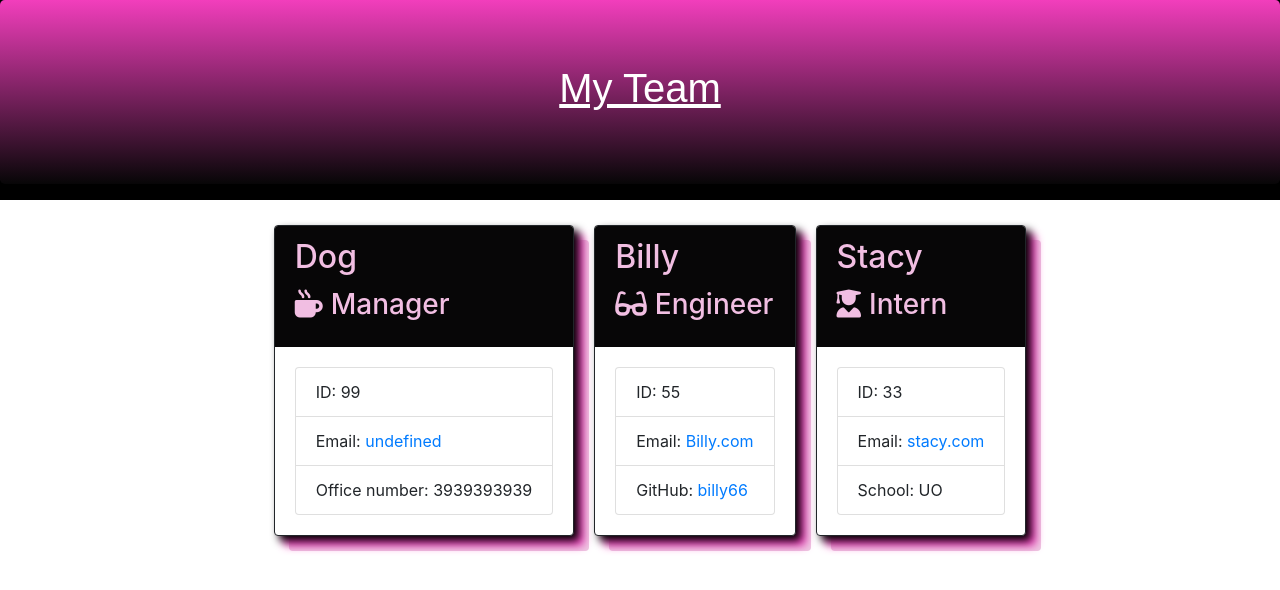
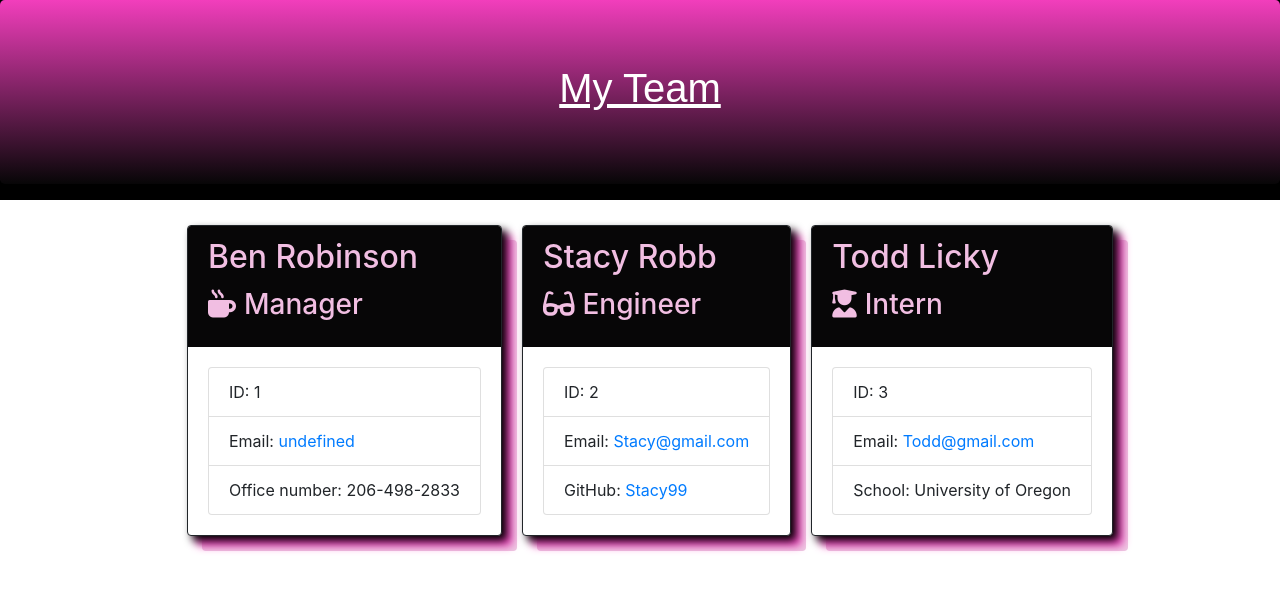
Before and after one commit to Tarbo13/Template_Engine, a website: page Develop/output/team.html in a window 1280 px wide. Drawn offline with nearby package versions, Linux system fonts and the light colour scheme.

Commit message:
adding readme file

```diff
--- a/Develop/output/team.html
+++ b/Develop/output/team.html
@@ -25,40 +25,40 @@
             <div class="team-area col-12 d-flex justify-content-center">
                 <div class="card employee-card">
     <div class="card-header">
-        <h2 class="card-title">Dog</h2>
+        <h2 class="card-title">Ben Robinson</h2>
         <h3 class="card-title"><i class="fas fa-mug-hot mr-2"></i>Manager</h3>
     </div>
     <div class="card-body">
         <ul class="list-group">
-            <li class="list-group-item">ID: 99</li>
+            <li class="list-group-item">ID: 1</li>
             <li class="list-group-item">Email: <a href="mailto:undefined">undefined</a></li>
-            <li class="list-group-item">Office number: 3939393939</li>
+            <li class="list-group-item">Office number: 206-498-2833</li>
         </ul>
     </div>
 </div>
 <div class="card employee-card">
     <div class="card-header">
-        <h2 class="card-title">Billy</h2>
+        <h2 class="card-title">Stacy Robb</h2>
         <h3 class="card-title"><i class="fas fa-glasses mr-2"></i>Engineer</h3>
     </div>
     <div class="card-body">
         <ul class="list-group">
-            <li class="list-group-item">ID: 55</li>
-            <li class="list-group-item">Email: <a href="mailto:Billy.com">Billy.com</a></li>
-            <li class="list-group-item">GitHub: <a href="https://github.com/billy66" target="_blank" rel="noopener noreferrer">billy66</a></li>
+            <li class="list-group-item">ID: 2</li>
+            <li class="list-group-item">Email: <a href="mailto:Stacy@gmail.com">Stacy@gmail.com</a></li>
+            <li class="list-group-item">GitHub: <a href="https://github.com/Stacy99" target="_blank" rel="noopener noreferrer">Stacy99</a></li>
         </ul>
     </div>
 </div>
 <div class="card employee-card">
     <div class="card-header">
-        <h2 class="card-title">Stacy</h2>
+        <h2 class="card-title">Todd Licky</h2>
         <h3 class="card-title"><i class="fas fa-user-graduate mr-2"></i>Intern</h3>
     </div>
     <div class="card-body">
         <ul class="list-group">
-            <li class="list-group-item">ID: 33</li>
-            <li class="list-group-item">Email: <a href="mailto:stacy.com">stacy.com</a></li>
-            <li class="list-group-item">School: UO</li>
+            <li class="list-group-item">ID: 3</li>
+            <li class="list-group-item">Email: <a href="mailto:Todd@gmail.com">Todd@gmail.com</a></li>
+            <li class="list-group-item">School: University of Oregon</li>
         </ul>
     </div>
 </div>
```
Also changed, not shown: README2.md (added), 1 other file.
